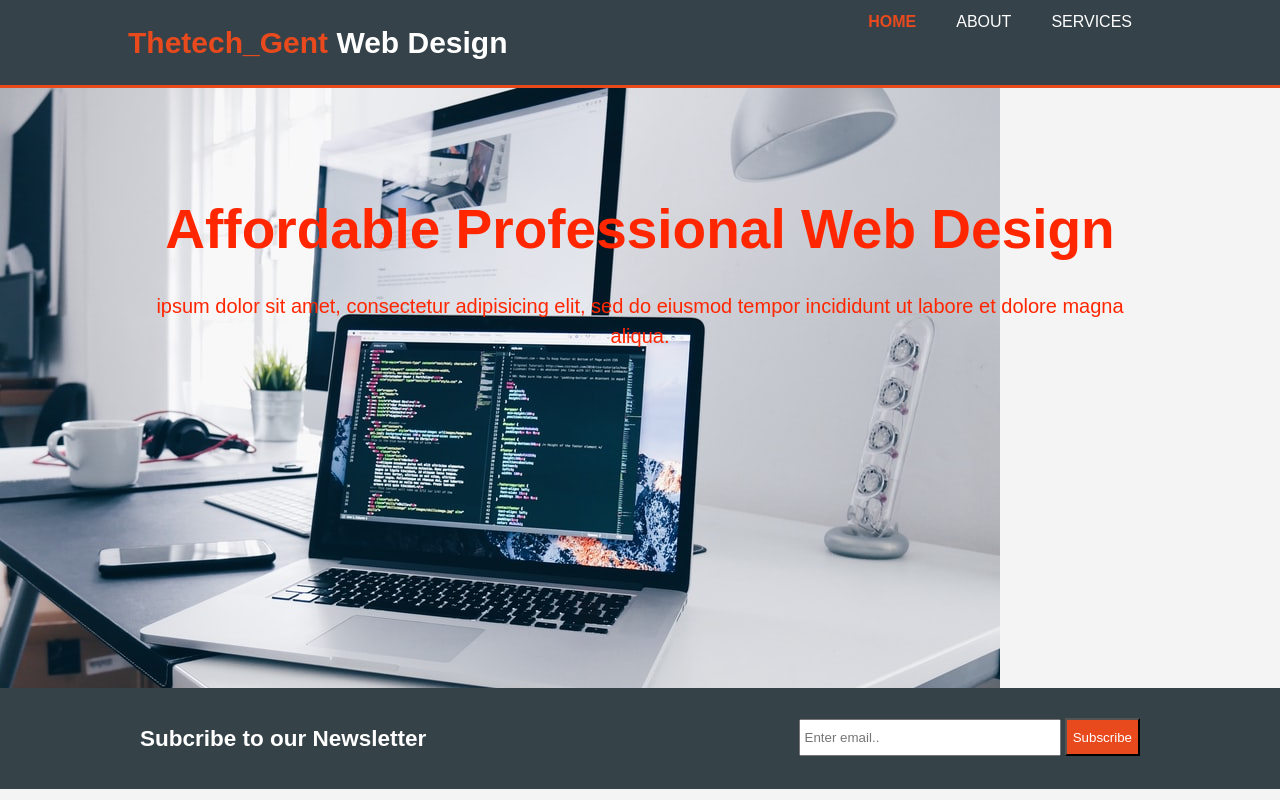
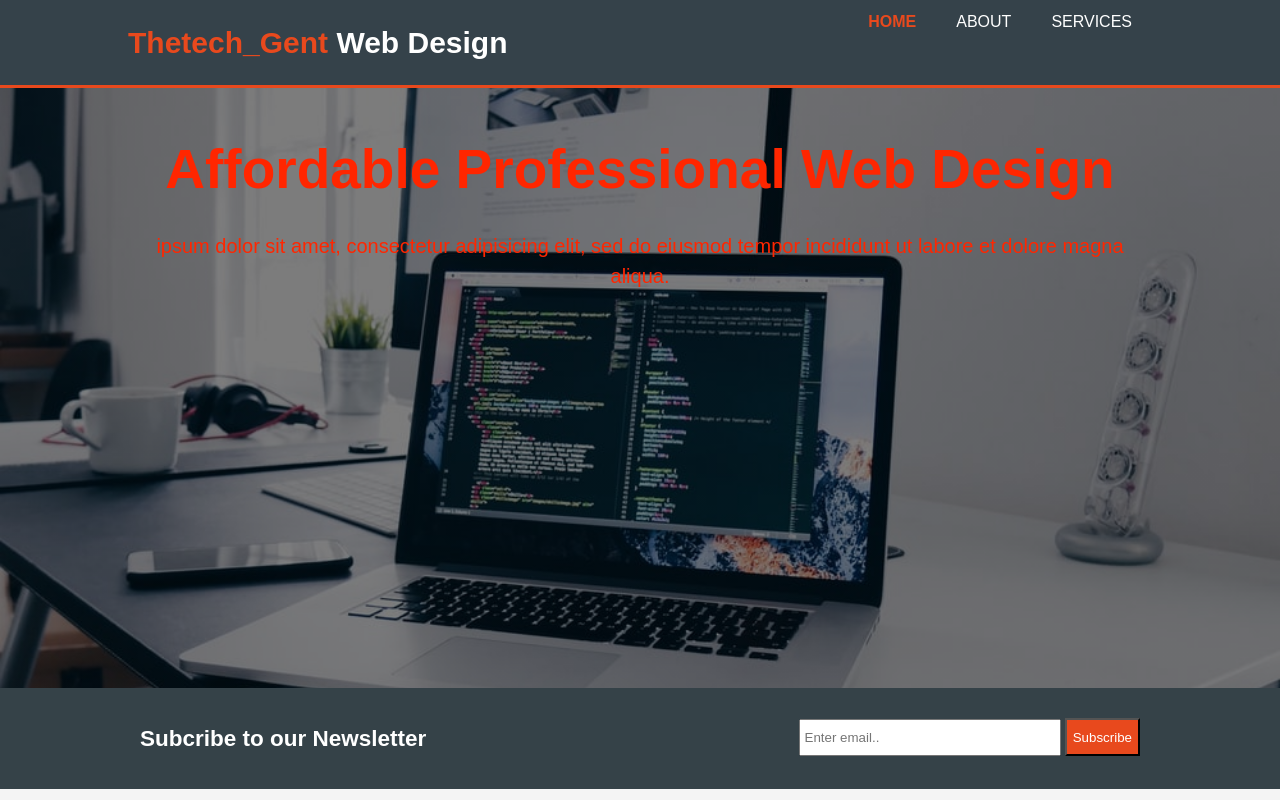
Before and after one commit to opeyemipeter1759/techGent-, a plain HTML site: page index.html in a window 1280 px wide. Shown: the top 800 px of the page. Drawn offline with Linux system fonts and the light colour scheme.

Commit message:
index.html

```diff
--- a/CSS/style.css
+++ b/CSS/style.css
@@ -83,7 +83,9 @@ header a:hover{
 /* showcase */
 #showcase{
 
-	background:url('../img/show1.jpg');
+	background: linear-gradient(rgba(0,0,0,0.5),rgba(0,0,0,0.5)), url('../img/show1.jpg');
+	background-size: cover;
+	background-position: center;
 	width: 100%;
 	height: 600px;
 	text-align: center;
@@ -93,9 +95,10 @@ header a:hover{
 }
 
 #showcase h1 {
-	margin-top: 100px;
+	margin-top: 40px;
 	font-size: 55px;
 	margin-bottom: 10px;
+
 }
 
 #showcase p{
```
